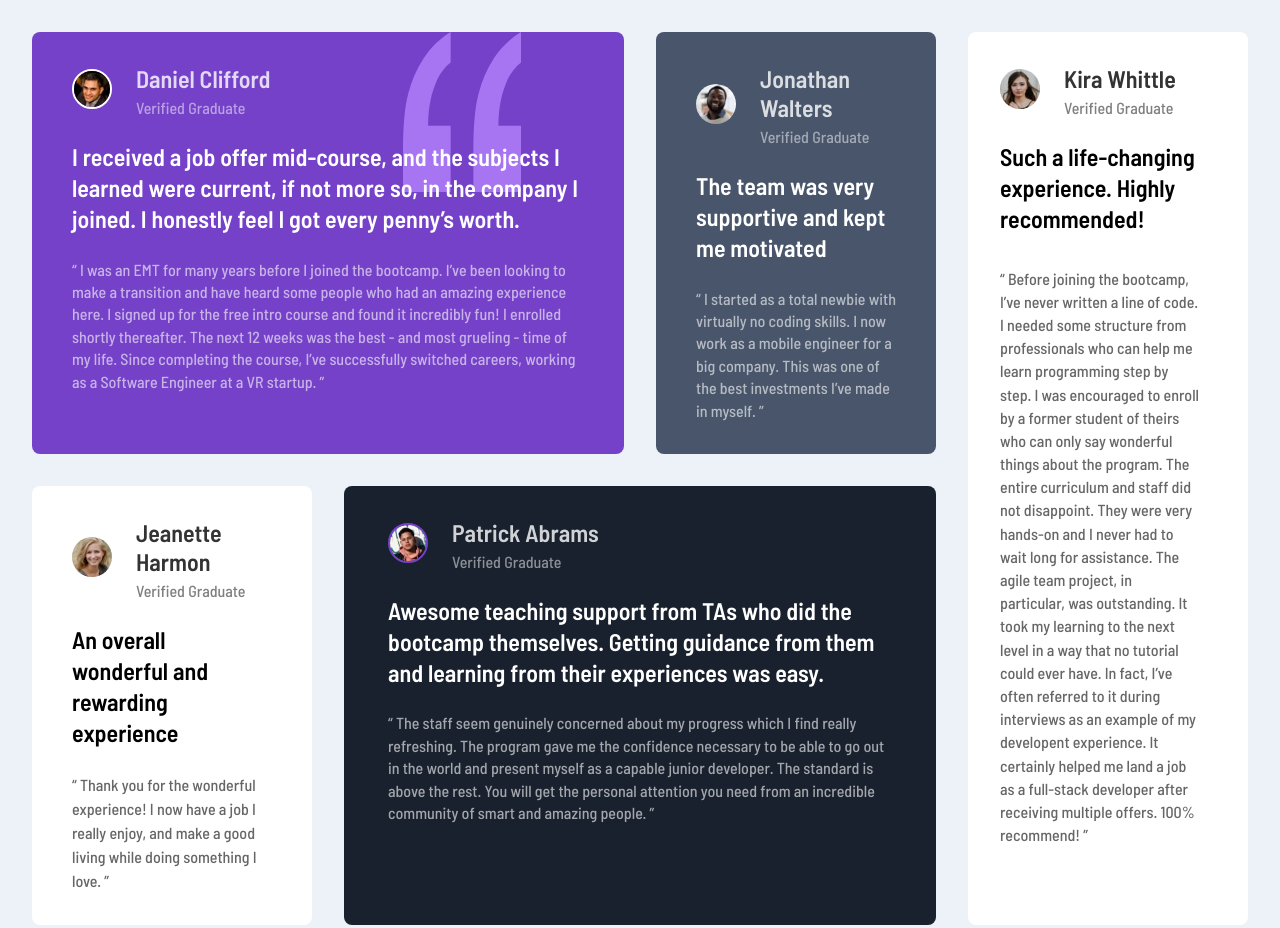
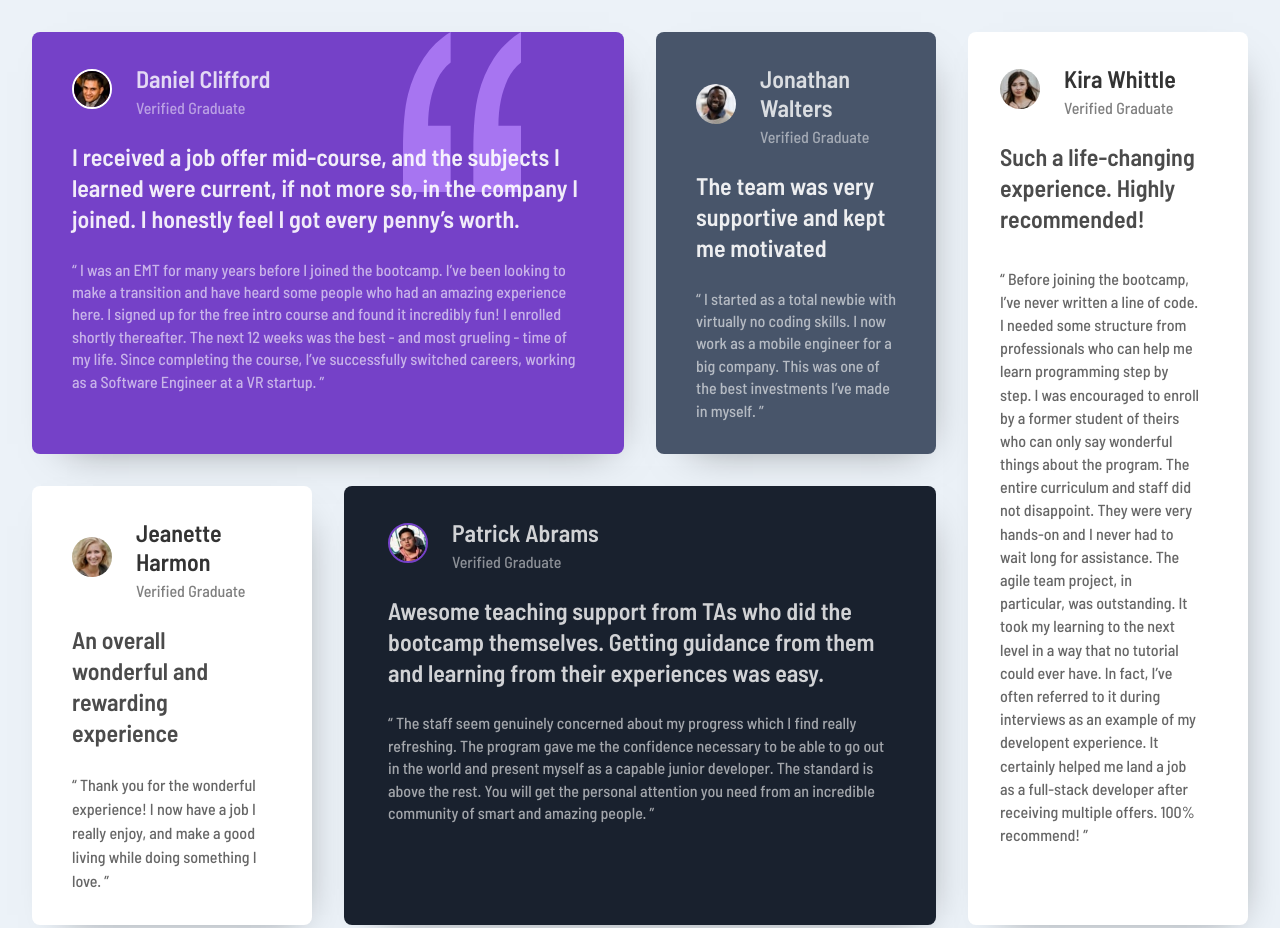
Before and after one commit to Nathandcwendy/testimonials_landing_page, a plain HTML site: page index.html in a window 1280 px wide. Shown: the top 928 px of the page. Drawn offline with Linux system fonts and the light colour scheme.

Commit message:
minor style fix

```diff
--- a/style.css
+++ b/style.css
@@ -83,6 +83,7 @@ article {
   padding: 2rem 2rem;
   border-radius: 0.5rem;
   color: white;
+  box-shadow: 10px 15px 40px -25px rgba(0, 0, 0, 0.5);
 }
 
 .white-article {
@@ -132,6 +133,7 @@ article.bottom-articles {
 .main h3 {
   margin-bottom: 1.5rem;
   line-height: 1.3;
+  opacity: 0.9;
 }
 
 .main p {
@@ -166,6 +168,15 @@ article.bottom-articles {
 
 .article-3 .main h3 {
   padding-right: 1rem;
+  opacity: 0.7;
+}
+
+.article-5 .main h3 {
+  opacity: 0.7;
+}
+
+.article-4 .main h3 {
+  opacity: 0.8;
 }
 
 .article-4 {
```
